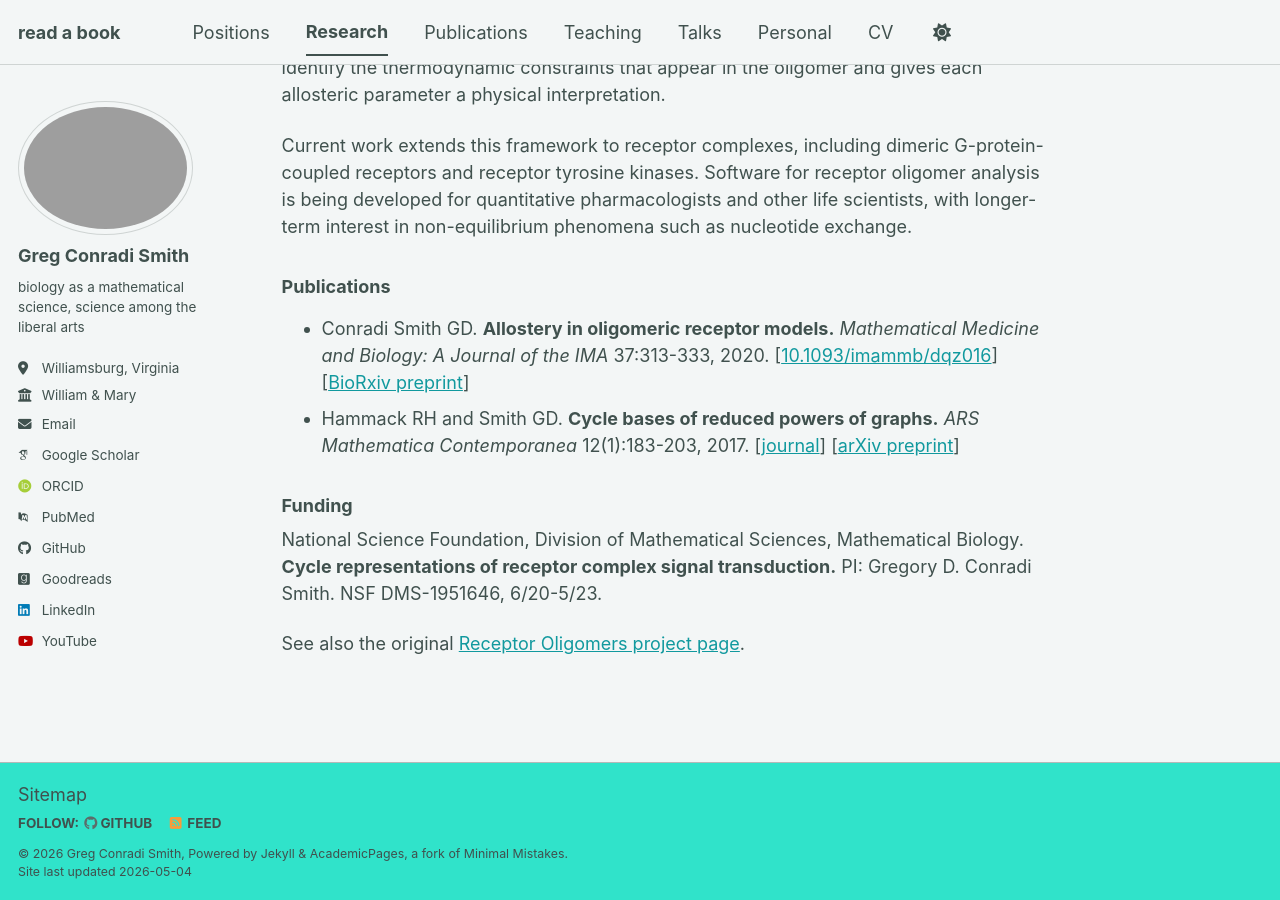
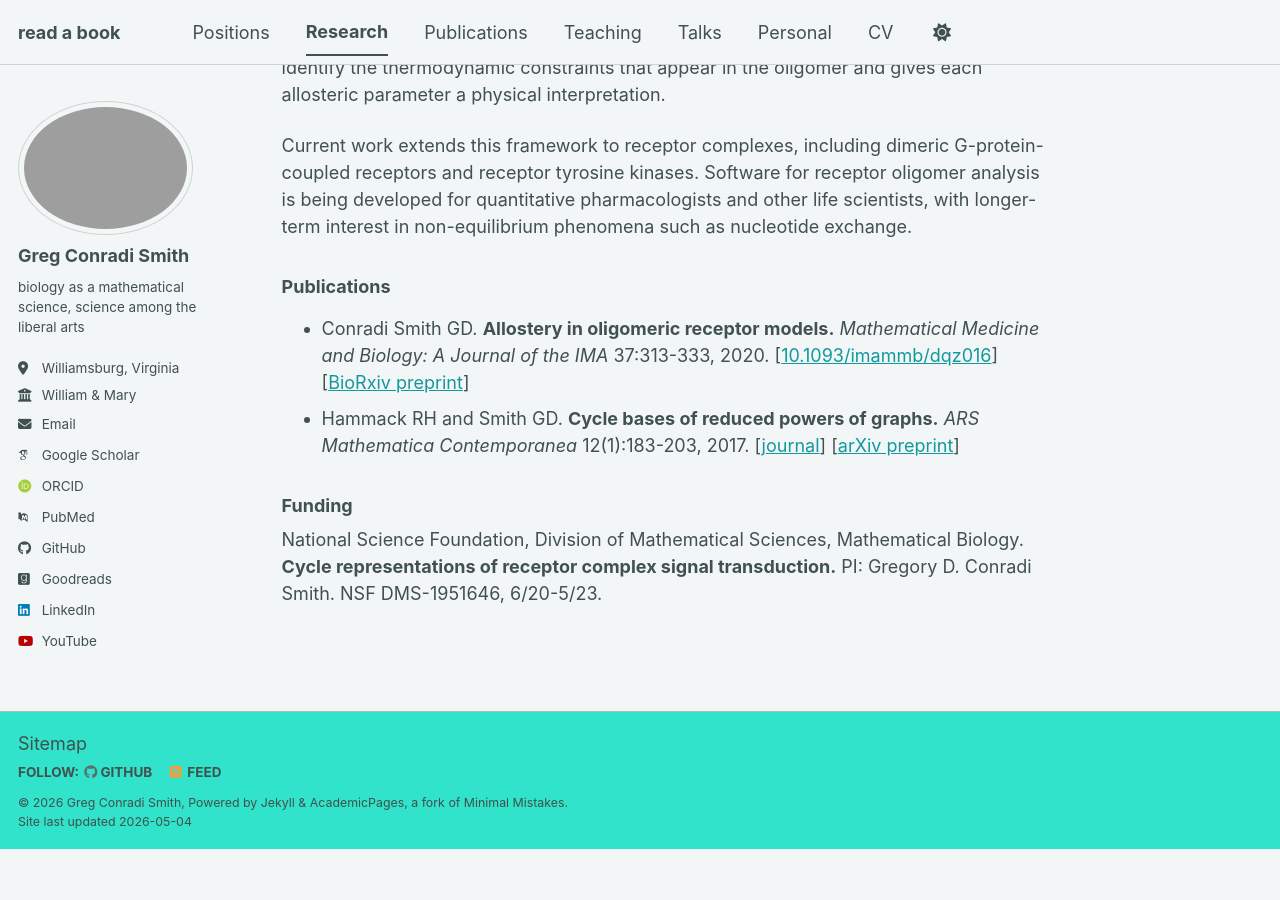
Before and after one commit to gregconradismith/gregconradismith.github.io, a Jekyll site: the page built from _pages/receptor-oligomers.md, in a window 1280 px wide and 900 px high, scrolled down 530 px. Built offline with Jekyll 4.4.1, drawn with Linux system fonts in a browser that asks for light colours; some web fonts are replaced; a script bundle is joined from its source files by our own code; library files that are not in the unit come from our copies; after the commit the page ends 1379 px from its top, so only the background shows below that.

Commit message:
Remove link to original Receptor Oligomers project page

```diff
--- a/_pages/receptor-oligomers.md
+++ b/_pages/receptor-oligomers.md
@@ -23,5 +23,3 @@ Current work extends this framework to receptor complexes, including dimeric G-p
 ### Funding
 
 National Science Foundation, Division of Mathematical Sciences, Mathematical Biology. **Cycle representations of receptor complex signal transduction.** PI: Gregory D. Conradi Smith. NSF DMS-1951646, 6/20-5/23.
-
-See also the original [Receptor Oligomers project page](https://wmcbl.wordpress.com/receptor-oligomers/).
```
